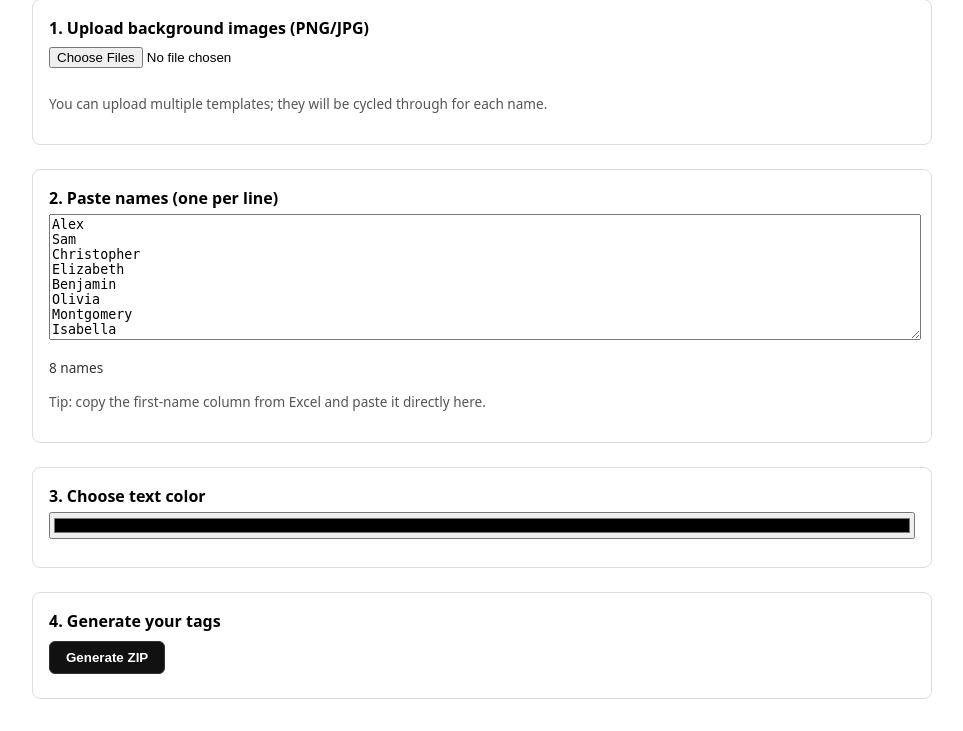
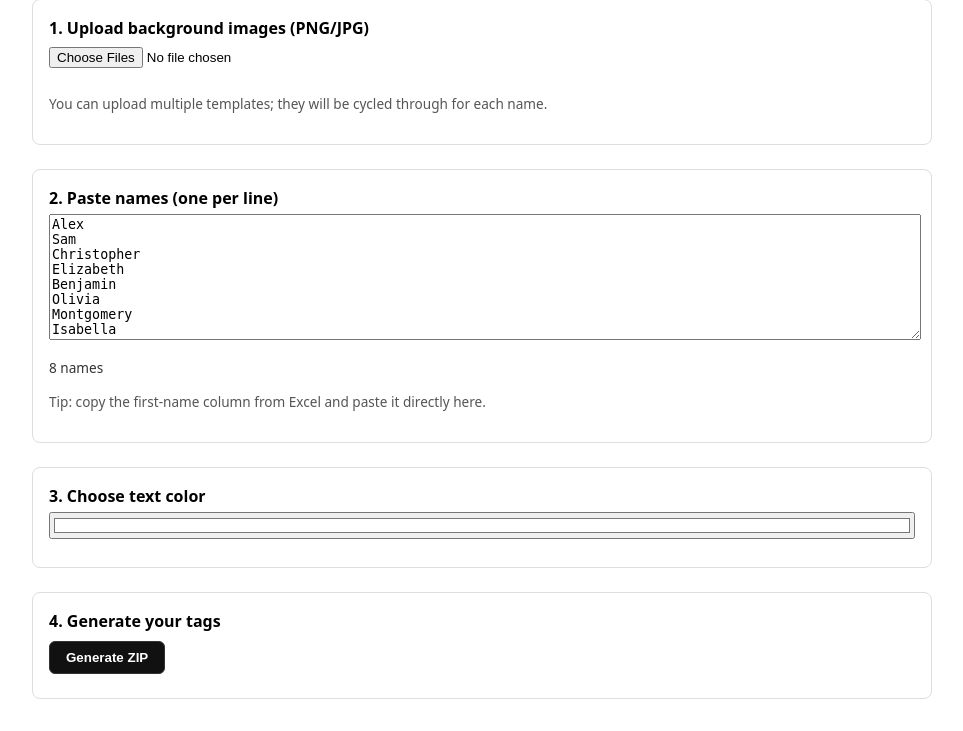
Before and after one commit to shayanwaqar/door-dec-generator, a Flask app: page / in a window 1280 px wide. Shown: the part 128-859 px from the top of the page, without its empty margins (158-1121 px from the left). Run offline with Flask 3, Linux system fonts and the light colour scheme.

Commit message:
default text color set to white instead of black

```diff
--- a/app.py
+++ b/app.py
@@ -27,7 +27,7 @@ def _parse_names(raw: str):
 def generate():
     files = request.files.getlist("images")
     raw_names = request.form.get("names", "")
-    font_color = request.form.get("font_color", "#000000")
+    font_color = request.form.get("font_color", "#FFFFFF")
     positions_json = request.form.get("positions", "")
     positions = {}
     if positions_json:
--- a/templates/index.html
+++ b/templates/index.html
@@ -165,7 +165,7 @@ Isabella</textarea>
 
     <div class="section">
       <label for="font_color">3. Choose text color</label>
-      <input type="color" id="font_color" name="font_color" value="#000000" />
+      <input type="color" id="font_color" name="font_color" value="#FFFFFF" />
     </div>
 
     <div class="section">
```
